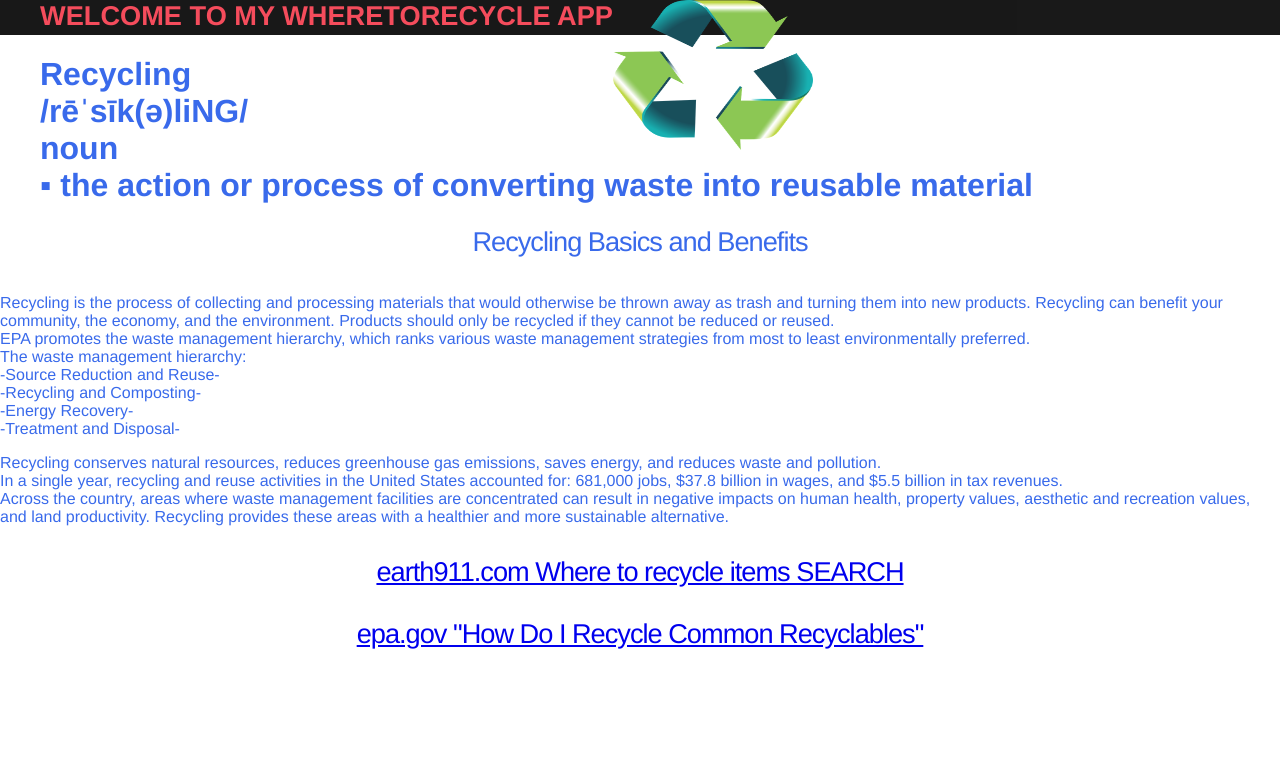
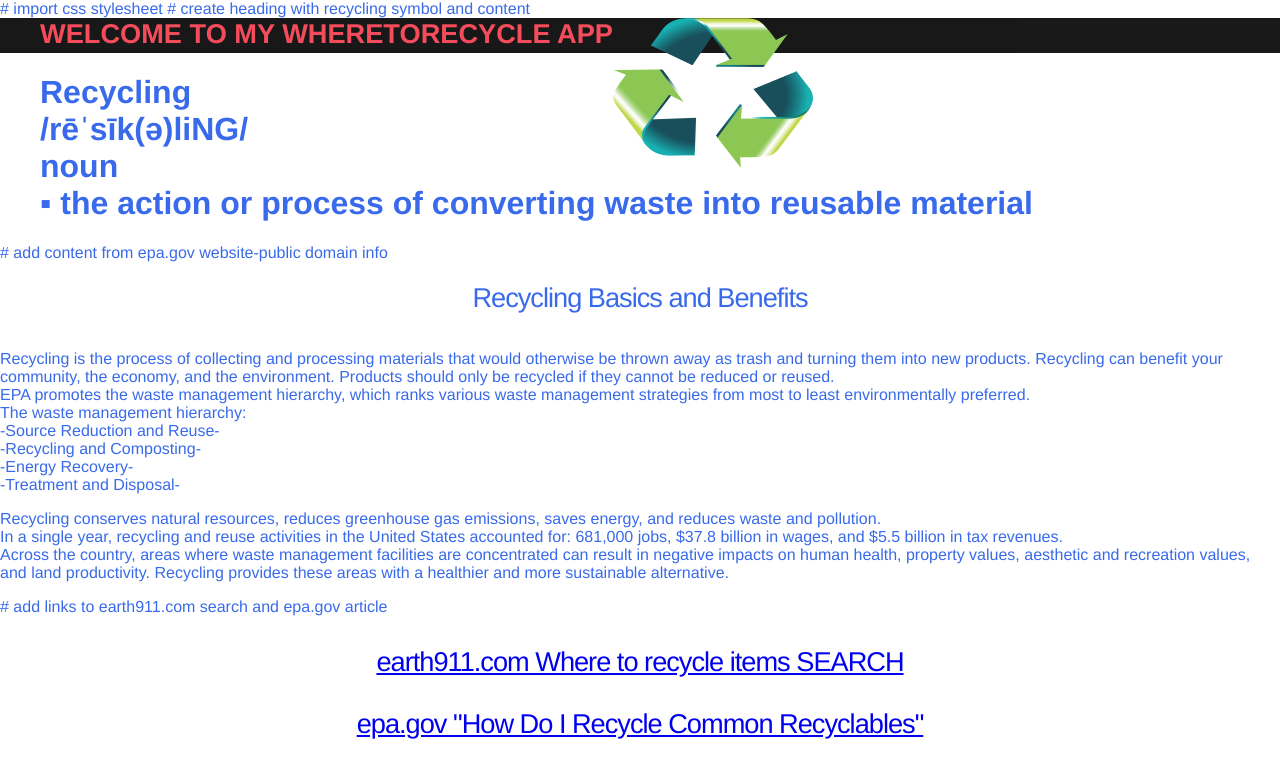
Before and after one commit to ksu-is/WhereToRecycle-BW, a Flask app: page / in a window 1280 px wide. Shown: the top 778 px of the page. Run offline with Flask 3, Linux system fonts and the light colour scheme.

Commit message:
Updated app.py and WhereToRecycle.html to include comments
Updated app.py and WhereToRecycle.html to include comments. Updated projectroadmap.md about comments

```diff
--- a/app.py
+++ b/app.py
@@ -1,11 +1,14 @@
+# import Flask and other modules
 from flask import Flask, render_template, request
 
+# create a Flask application instance
 app = Flask(__name__)
 
+# create a route for the home page
 @app.route('/')
 def home():
     return render_template("WhereToRecycle.html")
 
-
+# run the application
 if __name__=="__main__":
     app.run(debug=True)
--- a/templates/WhereToRecycle.html
+++ b/templates/WhereToRecycle.html
@@ -2,22 +2,25 @@
 <html>
   <head>
       <title>WhereToRecycle</title>
+      # import css stylesheet
       <link rel="stylesheet" href="{{url_for('static',filename='css/main.css')}}">
   </head>
   <body>
+  # create heading with recycling symbol and content
     <header>
       <div class="container">
         <h1 class="logo">Welcome to my WhereToRecycle App</h1>
        <div id="picture"><img src="../static/images/recyclingsymbol2.png" width="200" height="150" alt="recycling symbol" title="recycling symbol"></div>
       </div>
     </header>
+
     <div class="container">
        <h1>Recycling<br>
         /rēˈsīk(ə)liNG/<br>
         noun<br>
         ▪ the action or process of converting waste into reusable material<br></h1>
     </div>
-
+# add content from epa.gov website-public domain info
 	<div>
 <h4>Recycling Basics and Benefits</h4>
 		 <p>Recycling is the process of collecting and processing materials that would otherwise be thrown away as trash and turning them into new products. Recycling can benefit your community, the economy, and the environment. Products should only be recycled if they cannot be reduced or reused.<br>
@@ -37,7 +40,7 @@
 
 
 
-
+	  # add links to earth911.com search and epa.gov article
 <h3><a href="https:search.earth911.com">earth911.com Where to recycle items SEARCH</a></h3>
 <h3><a href="https://www.epa.gov/recycle/how-do-i-recycle-common-recyclables">epa.gov "How Do I Recycle Common Recyclables"</a></h3>
 
```
Also changed, not shown: projectroadmap.md (+3 -0 lines).
